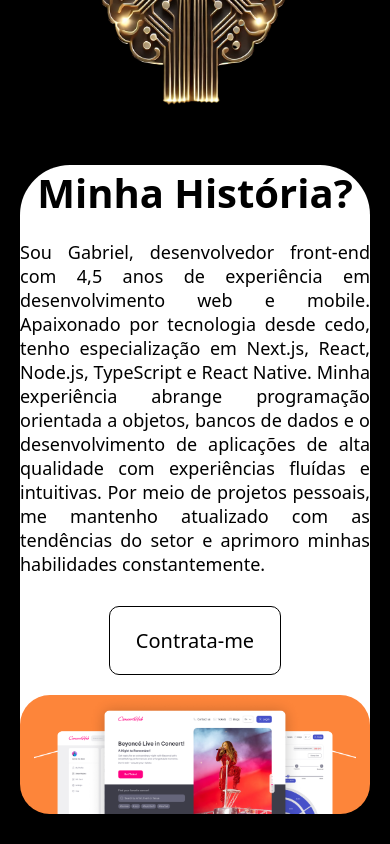
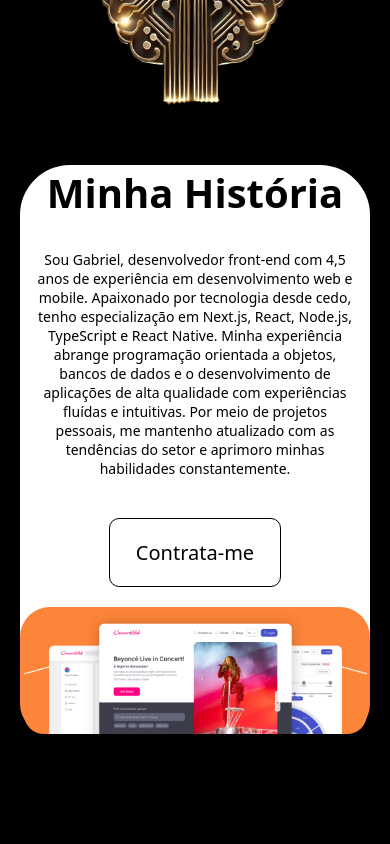
Before and after one commit to Groisa/ApenasEu, a Next.js app: page / in a window 390 px wide. Shown: the part 4434-5278 px from the top of the page. After the commit the page ends 5198 px from the top, so only its background shows below. Built offline with nearby package versions, Linux system fonts and the light colour scheme.

Commit message:
#feat - add my history

```diff
--- a/src/app/components/MyHistory/index.tsx
+++ b/src/app/components/MyHistory/index.tsx
@@ -11,7 +11,7 @@ const MyHistory: React.FC = () => {
         <section className={styles.container}>
 
             <article className={styles.articleContainer}>
-                <h1>Minha História?</h1>
+                <h1>Minha História</h1>
                 <div className={styles.containerProject}>
                     <p>Sou Gabriel, desenvolvedor front-end com 4,5 anos de experiência em desenvolvimento web e mobile. Apaixonado por tecnologia desde cedo, tenho especialização em Next.js, React, Node.js, TypeScript e React Native. Minha experiência abrange programação orientada a objetos, bancos de dados e o desenvolvimento de aplicações de alta qualidade com experiências fluídas e intuitivas. Por meio de projetos pessoais, me mantenho atualizado com as tendências do setor e aprimoro minhas habilidades constantemente.</p>
 
--- a/src/app/components/MyHistory/styles.module.css
+++ b/src/app/components/MyHistory/styles.module.css
@@ -98,7 +98,19 @@
     .logo {
         width: 290px;
     }
+    .containerProject {
+        padding: 10px;
+    }
 
+    .containerProject p {
+        width: 90%;
+        text-align: center;
+        font-size: 14px;
+    }
+    .imageBanner {
+        width: 98%;
+
+    }
     .container h1 {
         text-align: center;
     }
@@ -108,11 +120,7 @@
 
     }
 
-    .container p {
-        text-align: justify;
-        width: 100%;
 
-    }
 
     .containerProject {
         width: 100%;
```
